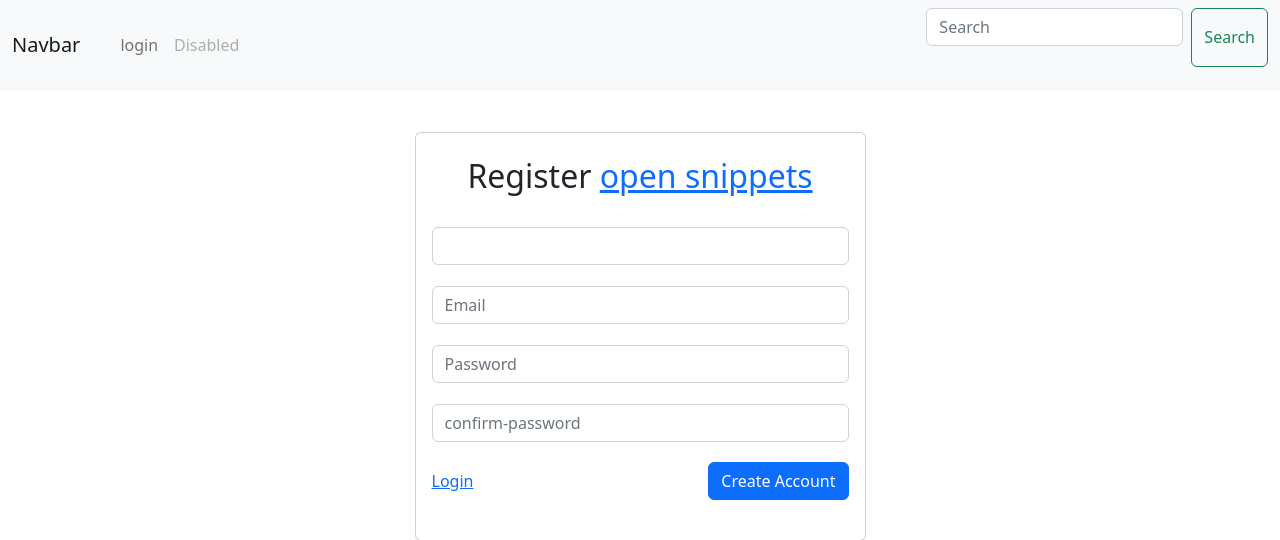
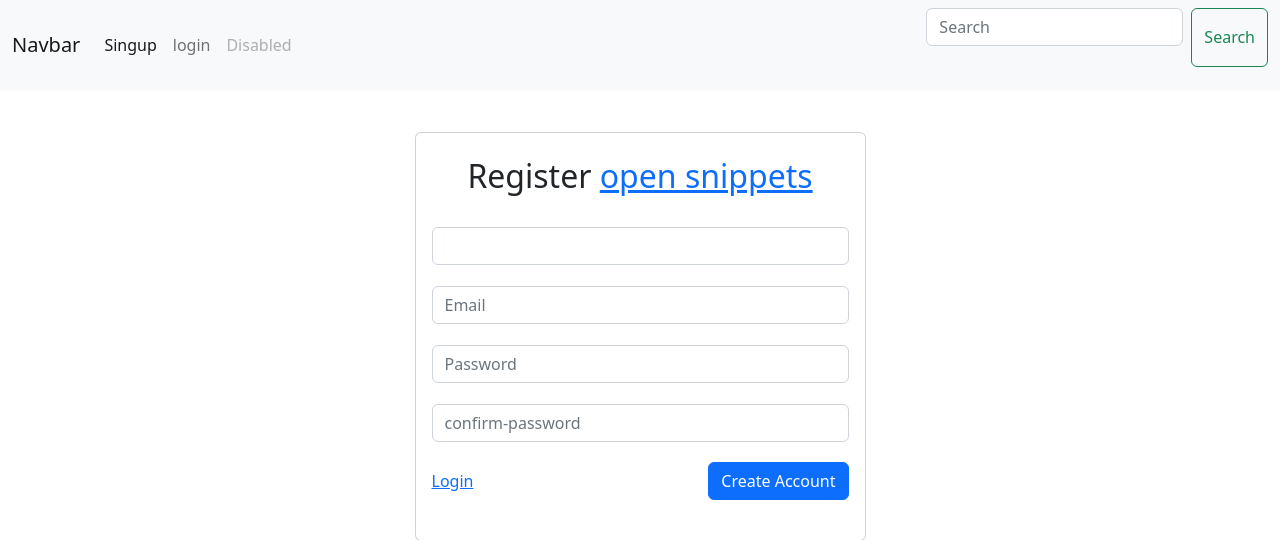
Before and after one commit to sanjaykannaujiya/fast, a Node server app: page /singup in a window 1280 px wide. Shown: the top 540 px of the page. Run offline with Node 20, Linux system fonts and the light colour scheme; some libraries are stand-ins or nearby versions.

Commit message:
header file chang

```diff
--- a/views/partials/header.ejs
+++ b/views/partials/header.ejs
@@ -12,7 +12,7 @@
            <div class="collapse navbar-collapse" id="navbarSupportedContent">
              <ul class="navbar-nav me-auto mb-2 mb-lg-0">
                <li class="nav-item">
-                 <a class="nav-link active" aria-current="page" href="/Singup"></a>
+                 <a class="nav-link active" aria-current="page" href="/Singup">Singup</a>
                </li>
                <li class="nav-item">
                  <a class="nav-link" href="/login">login</a>
```
